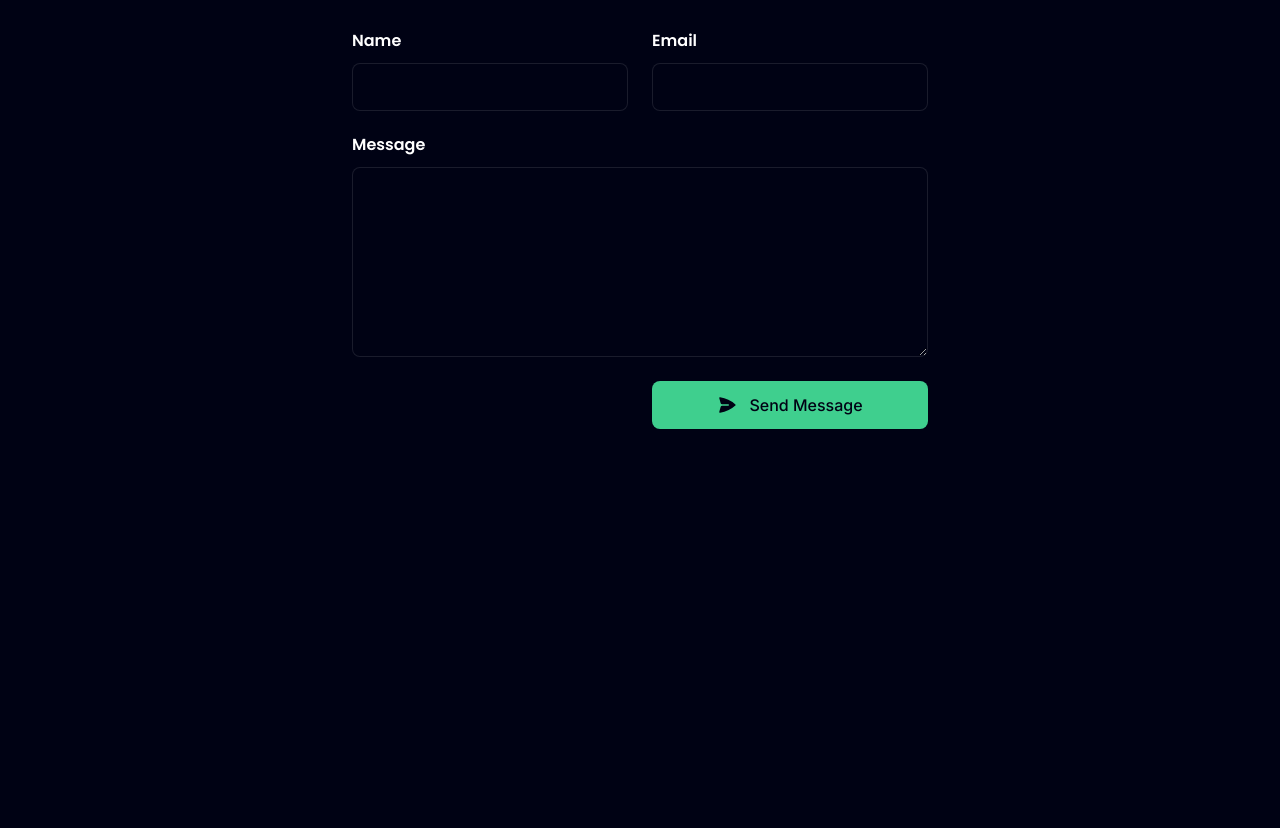
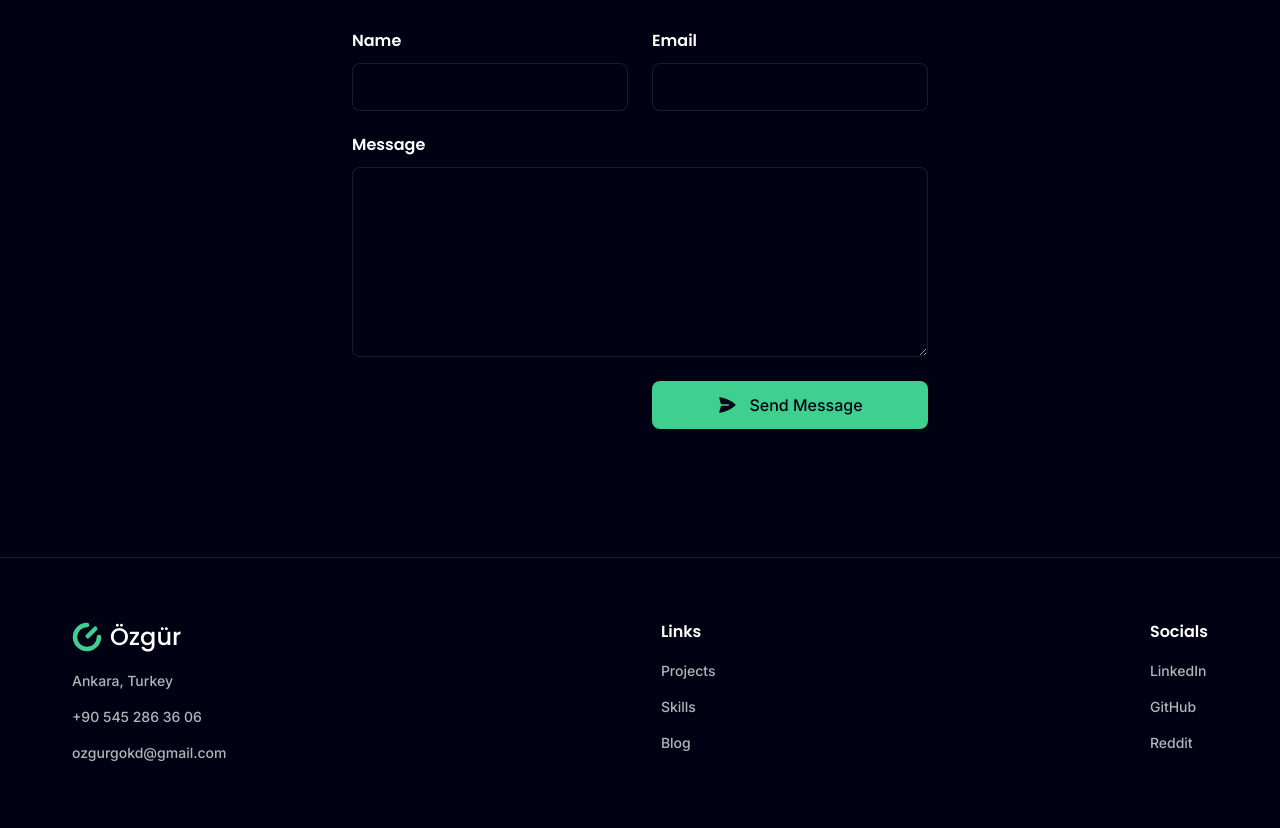
Before and after one commit to ozgurgokdemir/ozgurgokdemir.com, an Astro site: page / in a window 1280 px wide. Shown: the part 3347-4175 px from the top of the page. Before the commit the page ends 3840 px from the top, so only its background shows below. Built offline with nearby package versions, Linux system fonts and the light colour scheme; Astro itself is replaced by a stand-in of ours.

Commit message:
feat: Add Footer

```diff
--- /dev/null
+++ b/src/components/Footer.astro
@@ -0,0 +1,74 @@
+---
+import Logo from '@/components/Logo.astro';
+import NavLink from '@/components/NavLink.astro';
+
+const FOOTER_DATA = {
+  info: [
+    { href: '#contact', text: 'Ankara, Turkey' },
+    { href: 'tel:+905452863606', text: '+90 545 286 36 06' },
+    { href: 'mailto:ozgurgokd@gmail.com', text: 'ozgurgokd@gmail.com' },
+  ],
+  links: [
+    { href: '#projects', text: 'Projects' },
+    { href: '#skills', text: 'Skills' },
+    { href: '#blog', text: 'Blog' },
+  ],
+  socials: [
+    { href: 'https://www.linkedin.com/in/ozgurgokdemir/', text: 'LinkedIn' },
+    { href: 'https://github.com/ozgurgokdemir/', text: 'GitHub' },
+    { href: 'https://www.reddit.com/user/ozgurgokdemir/', text: 'Reddit' },
+  ],
+};
+---
+
+<footer class="mt-16 border-t border-neutral/10">
+  <nav
+    aria-label="Secondary Navigation"
+    class="container flex justify-between py-16"
+  >
+    <div class="flex flex-col gap-4">
+      <Logo href="#" />
+      <ul class="flex flex-col gap-3">
+        {
+          FOOTER_DATA.info.map(({ href, text }) => (
+            <li>
+              <NavLink {href} {text} />
+            </li>
+          ))
+        }
+      </ul>
+    </div>
+    <div class="flex flex-col gap-4">
+      <h3
+        class="font-secondary text-label-base-600 text-neutral transition-colors duration-300"
+      >
+        Links
+      </h3>
+      <ul class="flex flex-col gap-3">
+        {
+          FOOTER_DATA.links.map(({ href, text }) => (
+            <li>
+              <NavLink {href} {text} />
+            </li>
+          ))
+        }
+      </ul>
+    </div>
+    <div class="flex flex-col gap-4">
+      <h3
+        class="font-secondary text-label-base-600 text-neutral transition-colors duration-300"
+      >
+        Socials
+      </h3>
+      <ul class="flex flex-col gap-3">
+        {
+          FOOTER_DATA.socials.map(({ href, text }) => (
+            <li>
+              <NavLink {href} {text} />
+            </li>
+          ))
+        }
+      </ul>
+    </div>
+  </nav>
+</footer>
--- a/src/layouts/MainLayout.astro
+++ b/src/layouts/MainLayout.astro
@@ -5,6 +5,7 @@ import '@fontsource/poppins/600.css';
 import '@/styles/globals.css';
 
 import Header from '@/components/Header.astro';
+import Footer from '@/components/Footer.astro';
 
 type Props = {
   title?: string;
@@ -33,5 +34,6 @@ const {
     <main>
       <slot />
     </main>
+    <Footer />
   </body>
 </html>
```
